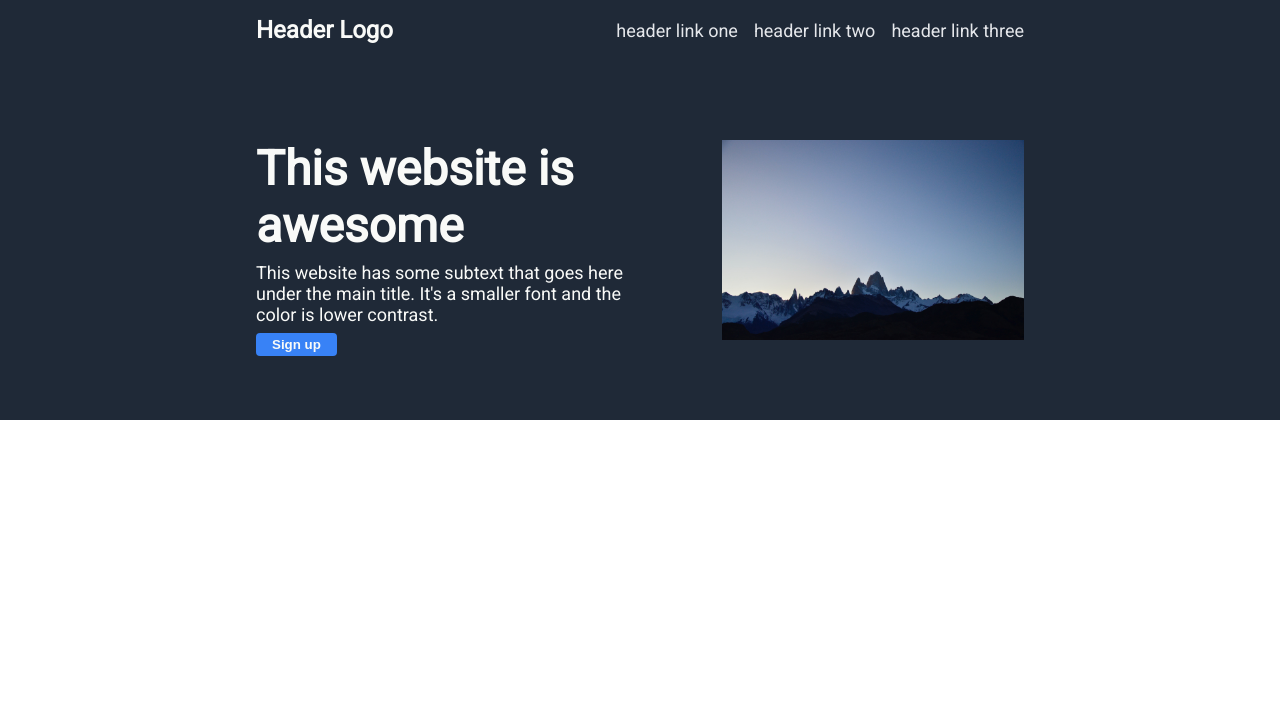
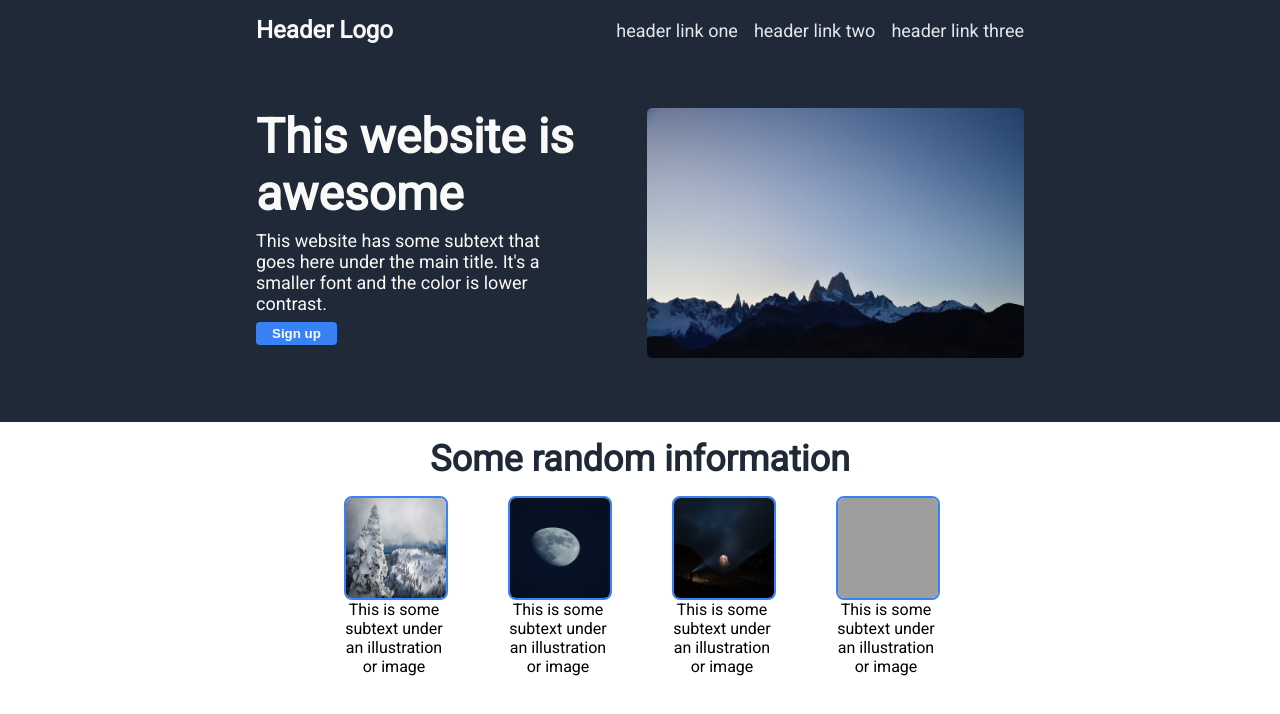
Before and after one commit to rdance/landing-page, a plain HTML site: page index.html in a window 1280 px wide. Drawn offline with Linux system fonts and the light colour scheme; grey boxes are pictures that could not be loaded.

Commit message:
Basic info section setup

```diff
--- a/index.html
+++ b/index.html
@@ -22,7 +22,28 @@
                     <div class="subtext">This website has some subtext that goes here under the main title. It's a smaller font and the color is lower contrast.</div>
                     <button class="sign-up-top">Sign up</button>
                 </div>
-                <img src="img/elisa-kerschbaumer-3jnZFsjeQCs-unsplash.jpg">
+                <img class="mountains" src="img/elisa-kerschbaumer-3jnZFsjeQCs-unsplash.jpg" ref="mountains">
+            </div>
+        </div>
+        <div class="mid-one">
+            <div class="info">Some random information</div>
+            <div class="container">
+                <div class="box">
+                    <img class="thumbnail" src="img/greg-rosenke-fDfy6coXuis-unsplash.jpg" ref="snow">
+                    <div class="under">This is some subtext under an illustration or image</div>
+                </div>
+                <div class="box">
+                    <img class="thumbnail" src="img/morteza-khalili-qe2RkzzMx9A-unsplash.jpg" ref="moon">
+                    <div class="under">This is some subtext under an illustration or image</div>
+                </div>
+                <div class="box">
+                    <img class="thumbnail" src="img/jonny-gios-NDRwHCC7JuI-unsplash.jpg" ref="night">
+                    <div class="under">This is some subtext under an illustration or image</div>
+                </div>
+                <div class="box">
+                    <img class="thumbnail" src="img/zero-take-3uI_GYlGT6s-unsplash.jpg" ref="sky">
+                    <div class="under">This is some subtext under an illustration or image</div>
+                </div>
             </div>
         </div>
     </body>
--- a/style.css
+++ b/style.css
@@ -19,11 +19,6 @@ ul {
     padding: 0;
 }
 
-img {
-    height: 200px;
-    width: 500px;
-}
-
 .top {
     background-color: #1F2937;
 }
@@ -32,7 +27,7 @@ img {
     display:flex;
     justify-content: space-between;
     align-items: center;
-    padding: 16px 256px 64px 256px;
+    padding: 16px 256px 32px 256px;
 }
 
 .header {
@@ -75,3 +70,38 @@ img {
     border: none;
     border-radius: 4px;
 }
+
+.mountains {
+    max-height: 250px;
+    width: auto;
+    border-radius: 5px;
+}
+
+.thumbnail {
+    width: 100px;
+    height: 100px;
+    border-radius: 8px;
+    border: 2px solid #3882F6;
+}
+
+.info {
+    display: flex;
+    justify-content: center;
+    padding: 16px;
+    font-size: 36px;
+    font-weight: 900;
+    color: #1F2937;
+}
+
+.container {
+    display: flex;
+    justify-content: center;
+    gap: 64px;
+}
+
+.box {
+    display: flex;
+    max-width: 100px;
+    flex-direction: column;
+    text-align: center;
+}
```
Also changed, not shown: img/greg-rosenke-fDfy6coXuis-unsplash.jpg (added), img/jonny-gios-NDRwHCC7JuI-unsplash.jpg (added), img/morteza-khalili-qe2RkzzMx9A-unsplash.jpg (added), 2 other files.
